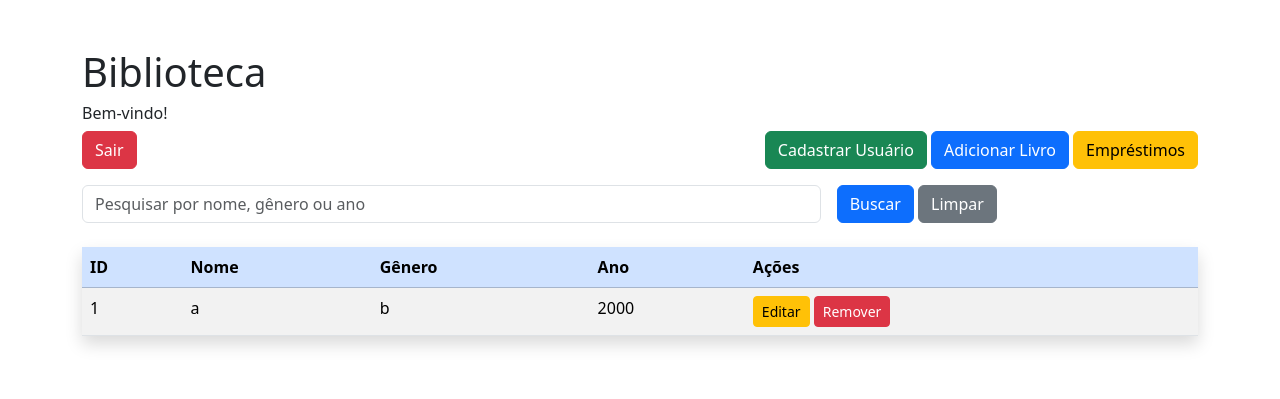
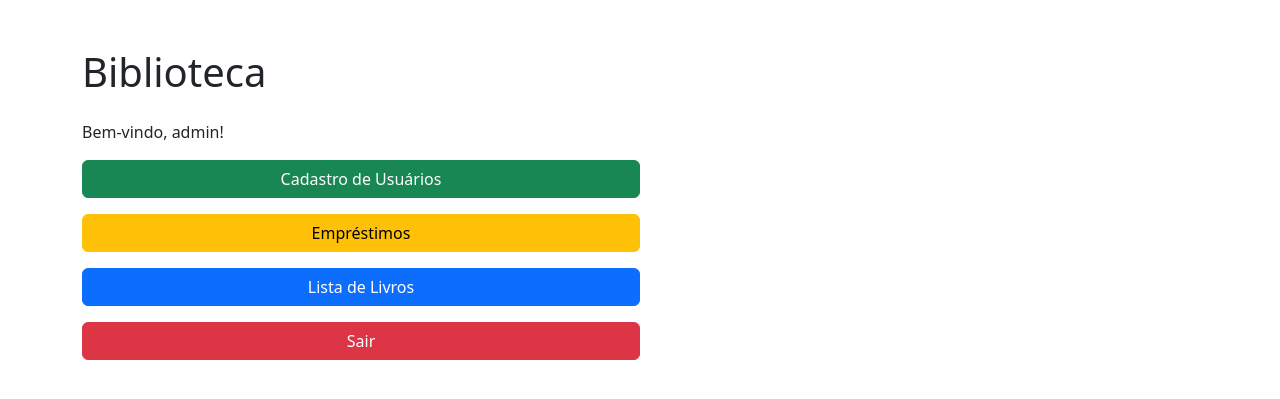
Before and after one commit to luizalves03-003/trabalho, a Flask app: page / in a window 1280 px wide. Shown: the top 399 px of the page. Run offline with Flask 3, Linux system fonts and the light colour scheme; a user stored in the database is signed in; data comes from the database, SQL or seed files in the repository; both versions use the stored data as it was after the commit.

Commit message:
Seu comentário aqui

```diff
--- a/api.py
+++ b/api.py
@@ -68,6 +68,14 @@ def pagina_inicial():
     if 'usuario' not in session:
         return redirect(url_for('login'))
 
+    return render_template('inicio.html')
+
+@app.route('/lista/livros', methods=['GET'])
+def lista_livros():
+
+    if 'usuario' not in session:
+        return redirect(url_for('login'))
+
     with sqlite3.connect(DATABASE) as conn:
         conn.row_factory = sqlite3.Row
         cursor = conn.cursor()
@@ -84,8 +92,6 @@ def logout():
 
 
 # ---função de buscar livro por gênero---
-
-
 @app.route('/livros/busca', methods=['GET'])
 def busca_livros():
 
@@ -136,7 +142,7 @@ def adicionar_livro():
             (nome, genero, ano)
         )
         conn.commit()
-    return redirect(url_for('pagina_inicial'))
+    return redirect(url_for('lista_livros'))
 
 
 # ---função de página de adicionar livro---
@@ -184,7 +190,7 @@ def atualizar_livros(id):
             return jsonify({'erro': 'Livro não encontrado'}), 404
 
         conn.commit()
-        return redirect(url_for('pagina_inicial'))
+        return redirect(url_for('lista_livros'))
 
 
 # ---função de editar livro---
@@ -225,7 +231,7 @@ def deletar_livro(id):
         if cursor.rowcount == 0:
             return jsonify({'erro': 'Livro não encontrado'}), 404
         conn.commit()
-    return redirect(url_for('pagina_inicial'))
+    return redirect(url_for('lista_livros'))
 
 
 # ---função de login---
@@ -357,7 +363,7 @@ def emprestar_livro(id):
 
         conn.commit()
 
-    return redirect(url_for('pagina_inicial'))
+    return redirect(url_for('lista_livros'))
 
 
 
--- a/templates/adicionar.html
+++ b/templates/adicionar.html
@@ -29,7 +29,7 @@
         </div>
         <button type="submit" class="btn btn-primary">Adicionar Livro</button>
 
-            <a href="{{ url_for('pagina_inicial') }}" class="btn btn-secondary"> Cancelar</a>
+            <a href="{{ url_for('lista_livros') }}" class="btn btn-secondary"> Cancelar</a>
 
     </form>
 
--- a/templates/editar.html
+++ b/templates/editar.html
@@ -79,7 +79,7 @@
     </button>
 
     <a
-        href="{{ url_for('pagina_inicial') }}"
+        href="{{ url_for('lista_livros') }}"
         class="btn btn-secondary">
 
         Cancelar
--- a/templates/index.html
+++ b/templates/index.html
@@ -16,25 +16,23 @@
     <h1>Biblioteca</h1>
     <h6>Bem-vindo!</h6>
 
-    <div class="d-flex justify-content-between mb-3">
+    <div class="d-flex justify-content-between align-items-center mb-4"></div>
 
-        <a href="{{ url_for('logout') }}" class="btn btn-danger">
-            Sair
+        <a href="{{ url_for('pagina_inicial') }}"
+           class="btn btn-secondary">
+            Voltar
         </a>
+    </div>
+
 
         {% if session['perfil'] == 'admin' %}
             <div>
-                <a href="{{ url_for('cadastro') }}" class="btn btn-success">
-                    Cadastrar Usuário
-                </a>
 
                 <a href="{{ url_for('pagina_adicionar') }}" class="btn btn-primary">
                     Adicionar Livro
                 </a>
 
-                <a href="{{ url_for('listar_emprestimos') }}" class="btn btn-warning">
-                    Empréstimos
-                </a>
+
             </div>
         {% endif %}
 
@@ -55,7 +53,7 @@
                 Buscar
             </button>
 
-            <a href="{{ url_for('pagina_inicial') }}" class="btn btn-secondary">
+            <a href="{{ url_for('lista_livros') }}" class="btn btn-secondary">
                 Limpar
             </a>
 
--- /dev/null
+++ b/templates/inicio.html
@@ -0,0 +1,46 @@
+<!DOCTYPE html>
+<html lang="pt-br">
+<head>
+    <meta charset="UTF-8">
+    <title>Biblioteca</title>
+
+    <link href="https://cdn.jsdelivr.net/npm/bootstrap@5.3.8/dist/css/bootstrap.min.css"
+          rel="stylesheet">
+</head>
+
+<body class="container mt-5">
+
+    <h1 class="mb-4">Biblioteca</h1>
+
+    <p>Bem-vindo, {{ session['usuario'] }}!</p>
+
+    <div class="d-grid gap-3 col-6">
+
+        {% if session['perfil'] == 'admin' %}
+
+        <a href="{{ url_for('cadastro') }}"
+           class="btn btn-success">
+            Cadastro de Usuários
+        </a>
+
+        <a href="{{ url_for('listar_emprestimos') }}"
+           class="btn btn-warning">
+            Empréstimos
+        </a>
+
+        {% endif %}
+
+        <a href="{{ url_for('lista_livros') }}"
+           class="btn btn-primary">
+            Lista de Livros
+        </a>
+
+        <a href="{{ url_for('logout') }}"
+           class="btn btn-danger">
+            Sair
+        </a>
+
+    </div>
+
+</body>
+</html>
```
Also changed, not shown: biblioteca.db.
